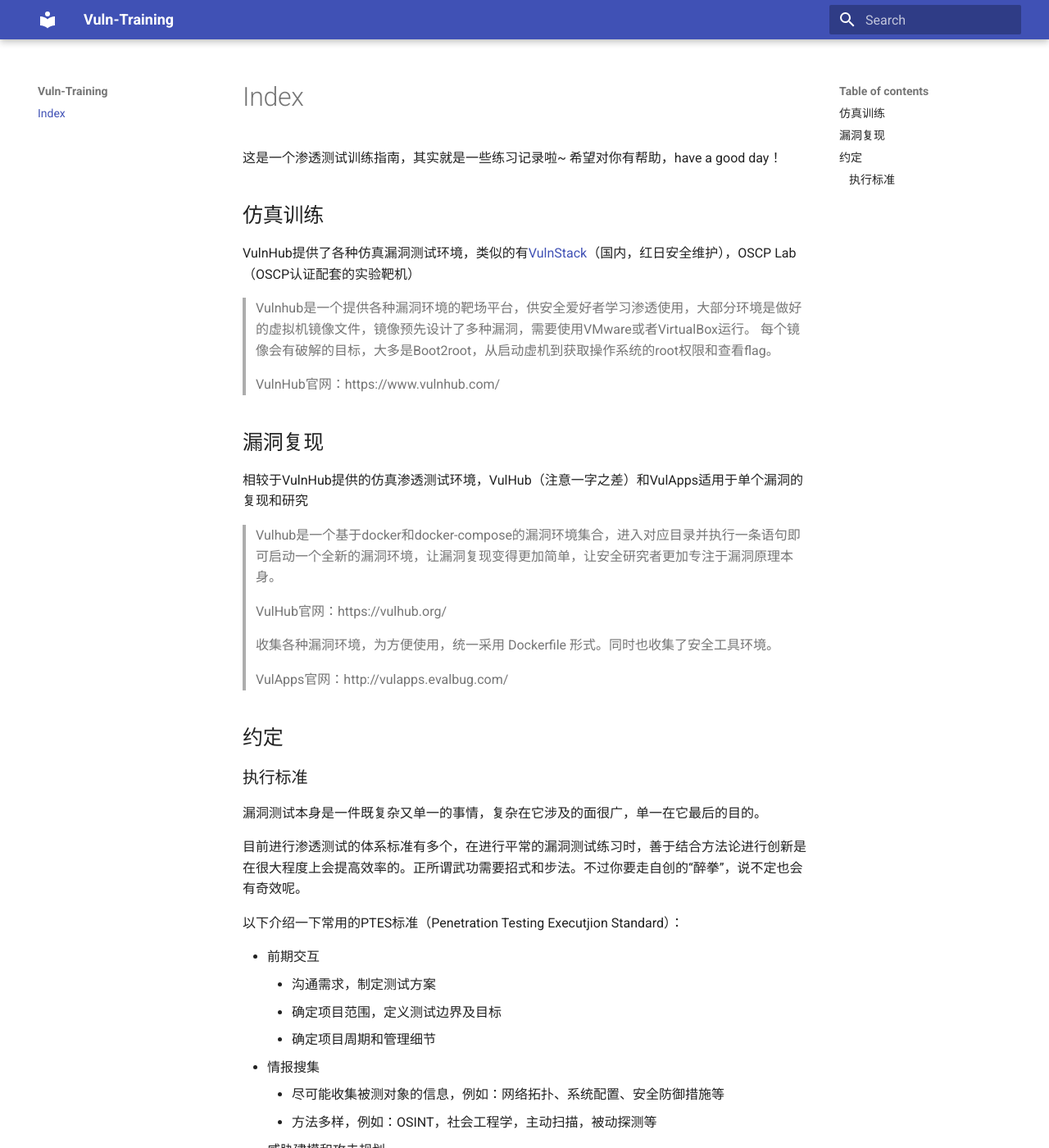
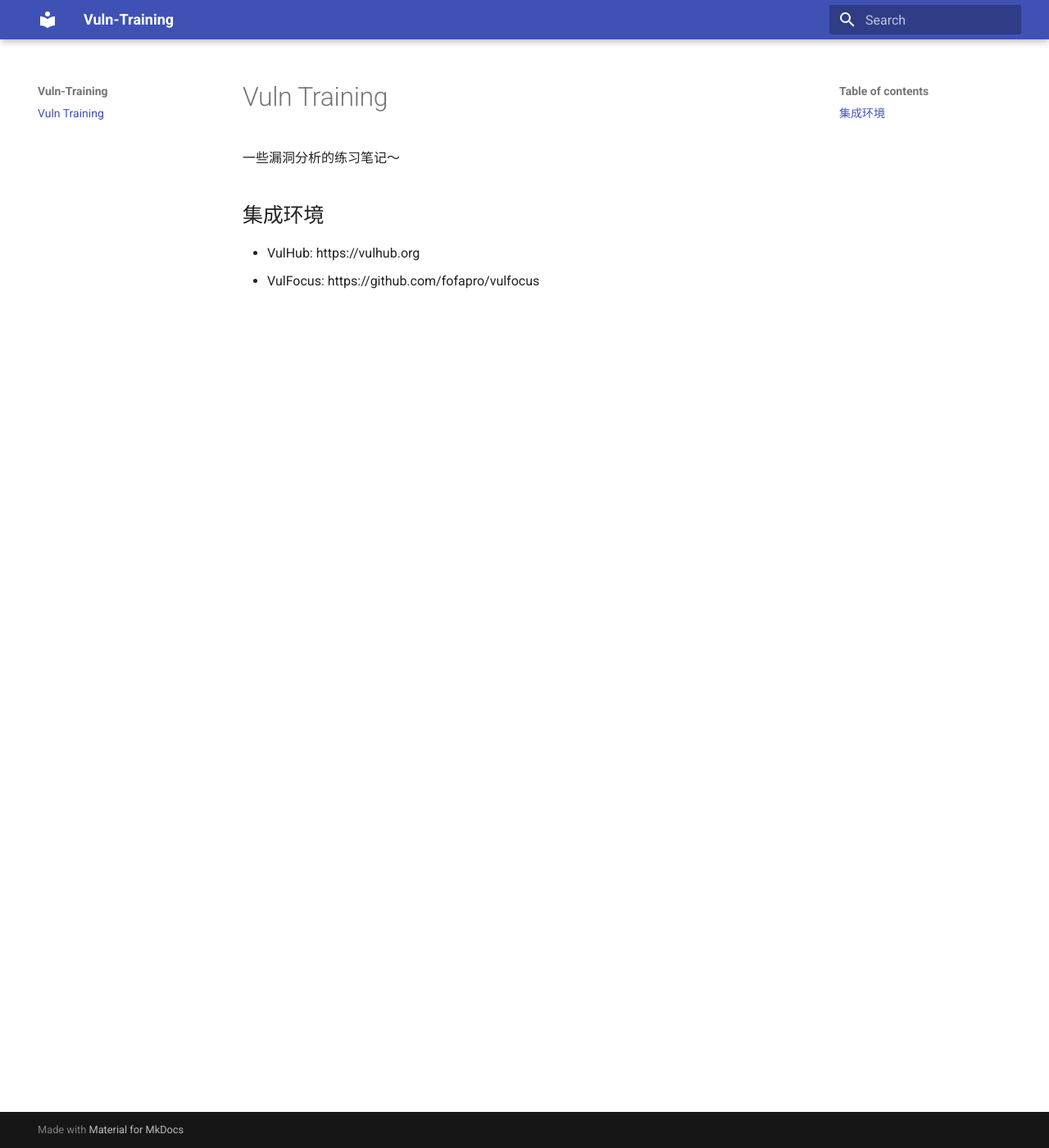
Before and after one commit to satan1a/vuln-training, an MkDocs documentation site: the page built from docs/index.md, in a window 1280 px wide and 1400 px high. Shown: the whole window at 82% size. Built offline with MkDocs 1.6.1 and Material for MkDocs 9.7.7, drawn with Linux system fonts in a browser that asks for light colours; some of the changed text lies outside the part shown.

Commit message:
updated index

```diff
--- a/docs/index.md
+++ b/docs/index.md
@@ -1,66 +1,10 @@
-# Index
+# Vuln Training
 
-这是一个渗透测试训练指南，其实就是一些练习记录啦~
-希望对你有帮助，have a good day！
+一些漏洞分析的练习笔记～
 
 
 
-## 仿真训练
+## 集成环境
 
-VulnHub提供了各种仿真漏洞测试环境，类似的有[VulnStack](http://vulnstack.qiyuanxuetang.net/vuln/)（国内，红日安全维护），OSCP Lab（OSCP认证配套的实验靶机）
-
-> Vulnhub是一个提供各种漏洞环境的靶场平台，供安全爱好者学习渗透使用，大部分环境是做好的虚拟机镜像文件，镜像预先设计了多种漏洞，需要使用VMware或者VirtualBox运行。 每个镜像会有破解的目标，大多是Boot2root，从启动虚机到获取操作系统的root权限和查看flag。
->
-> VulnHub官网：https://www.vulnhub.com/
-
-
-
-## 漏洞复现
-
-相较于VulnHub提供的仿真渗透测试环境，VulHub（注意一字之差）和VulApps适用于单个漏洞的复现和研究
-
-> Vulhub是一个基于docker和docker-compose的漏洞环境集合，进入对应目录并执行一条语句即可启动一个全新的漏洞环境，让漏洞复现变得更加简单，让安全研究者更加专注于漏洞原理本身。
->
-> VulHub官网：https://vulhub.org/
-
-> 收集各种漏洞环境，为方便使用，统一采用 Dockerfile 形式。同时也收集了安全工具环境。
->
-> VulApps官网：http://vulapps.evalbug.com/
-
-
-
-## 约定
-
-### 执行标准
-
-漏洞测试本身是一件既复杂又单一的事情，复杂在它涉及的面很广，单一在它最后的目的。
-
-目前进行渗透测试的体系标准有多个，在进行平常的漏洞测试练习时，善于结合方法论进行创新是在很大程度上会提高效率的。正所谓武功需要招式和步法。不过你要走自创的“醉拳”，说不定也会有奇效呢。
-
-以下介绍一下常用的PTES标准（Penetration Testing Executjion Standard）：
-
-- 前期交互
-    - 沟通需求，制定测试方案
-    - 确定项目范围，定义测试边界及目标
-    - 确定项目周期和管理细节
-- 情报搜集
-    - 尽可能收集被测对象的信息，例如：网络拓扑、系统配置、安全防御措施等
-    - 方法多样，例如：OSINT，社会工程学，主动扫描，被动探测等
-- 威胁建模和攻击规划
-    - 威胁建模有两个关键要素
-    - 资产分析：识别主次要资产
-    - 威胁识别：结合情报收集获得的信息，根据资产类别识别可能存在的威胁
-    - 攻击规划是根据威胁模型确定下一步的信息搜集和攻击方法
-    - 总之，是要从大量情报中确定最可行的攻击通道
-- 漏洞分析
-    - 发现系统（主机）和应用程序中的漏洞
-    - 根据上一步获得的攻击通道实施验证（POC）
-- 漏洞攻击
-    - 利用发现的漏洞，获取的通道，对目标进行攻击并获得权限
-    - 前面的多个步骤其实都是在准备，在这里实现精确打击
-- 后渗透
-    - 权限维持：提升权限并保持对系统的访问，同时也要隐藏自身
-    - 内网渗透：进一步夺取目标组织的信息（渗透的本质就是信息搜集）
-- 报告
-    - 记录发现的问题
-    - 给出修补和升级的方案
+-   VulHub: https://vulhub.org
+-   VulFocus: https://github.com/fofapro/vulfocus
```
Also changed, not shown: README.md (+11 -4 lines).
